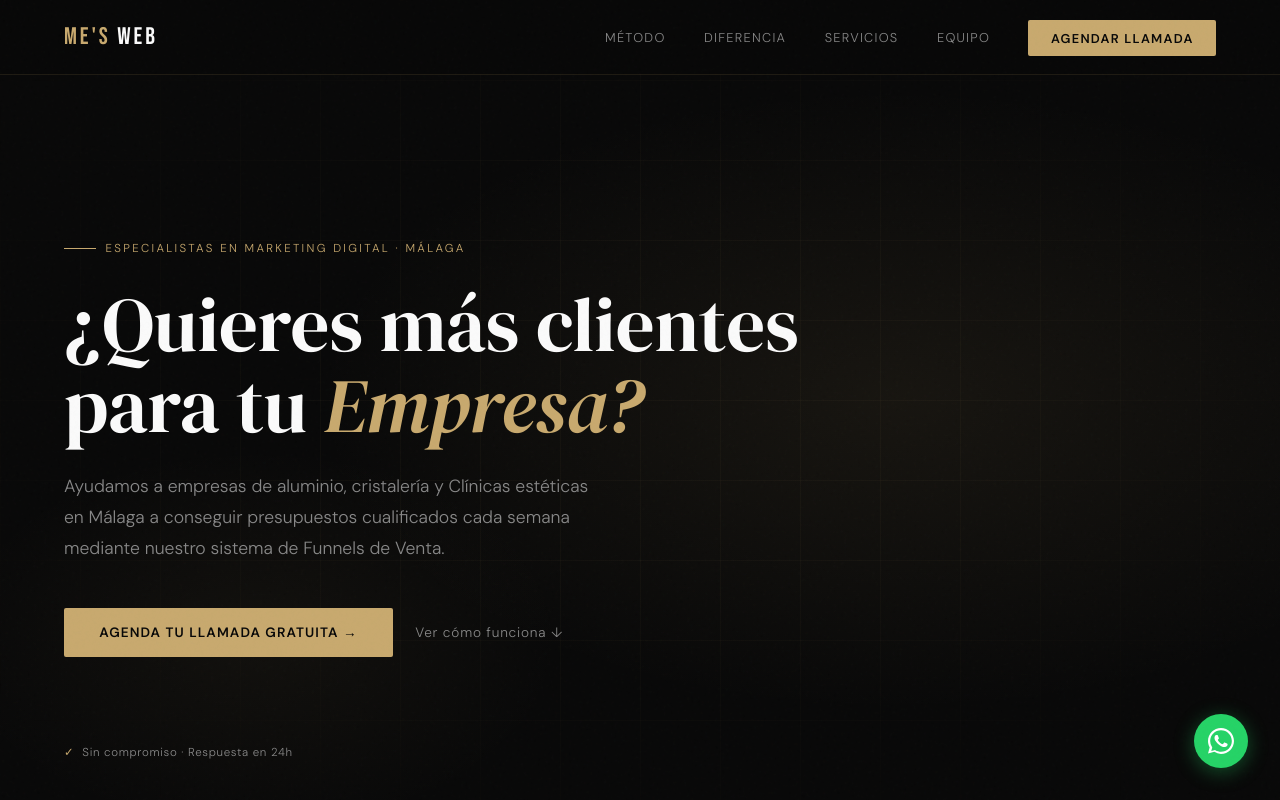
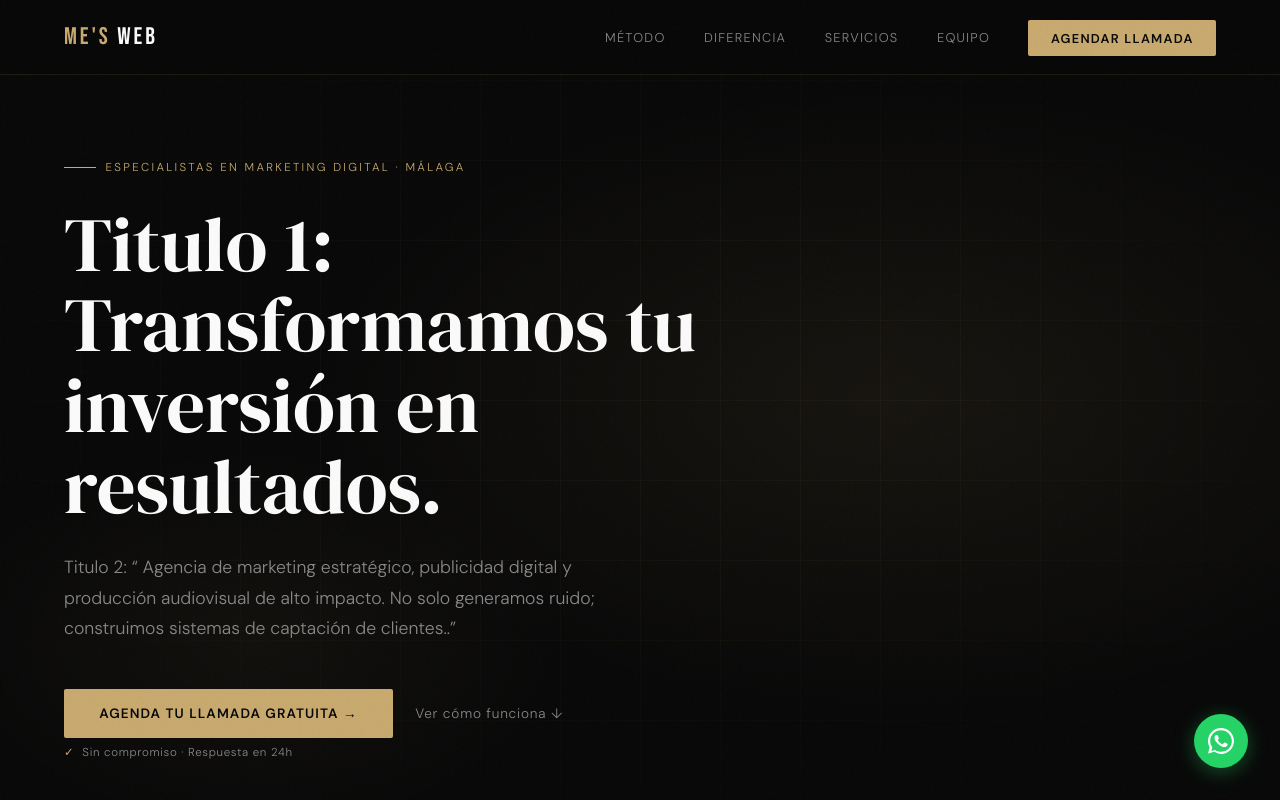
Before and after one commit to carbollo/mes-web, a website: page index.html in a window 1280 px wide. Shown: the top 800 px of the page. Drawn offline with Linux system fonts and the light colour scheme.

Commit message:
content: actualizar textos de hero
Made-with: Cursor

```diff
--- a/index.html
+++ b/index.html
@@ -565,8 +565,8 @@
     <div class="hero-grid"></div>
     <div class="hero-inner">
       <div class="hero-eyebrow">Especialistas en Marketing Digital · Málaga</div>
-      <h1>¿Quieres más clientes para tu <em>Empresa?</em></h1>
-      <p class="hero-desc">Ayudamos a empresas de aluminio, cristalería y Clínicas estéticas en Málaga a conseguir presupuestos cualificados cada semana mediante nuestro sistema de Funnels de Venta.</p>
+      <h1>Titulo 1: Transformamos tu inversión en resultados.</h1>
+      <p class="hero-desc">Titulo 2: “ Agencia de marketing estratégico, publicidad digital y producción audiovisual de alto impacto. No solo generamos ruido; construimos sistemas de captación de clientes..”</p>
       <div class="hero-actions">
         <a href="https://wa.me/34614851435" class="btn-primary">Agenda tu llamada gratuita →</a>
         <a href="#metodo" class="btn-ghost">Ver cómo funciona ↓</a>
```
